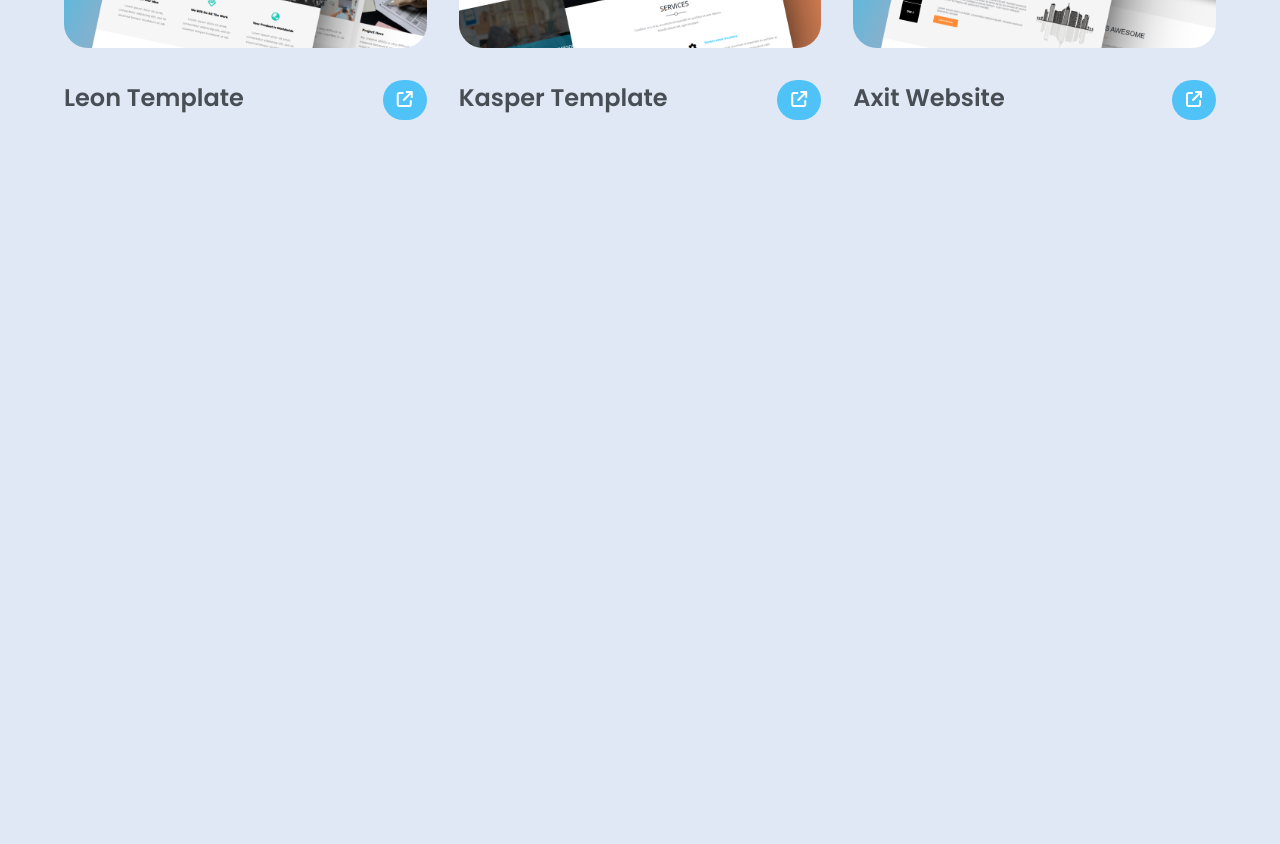
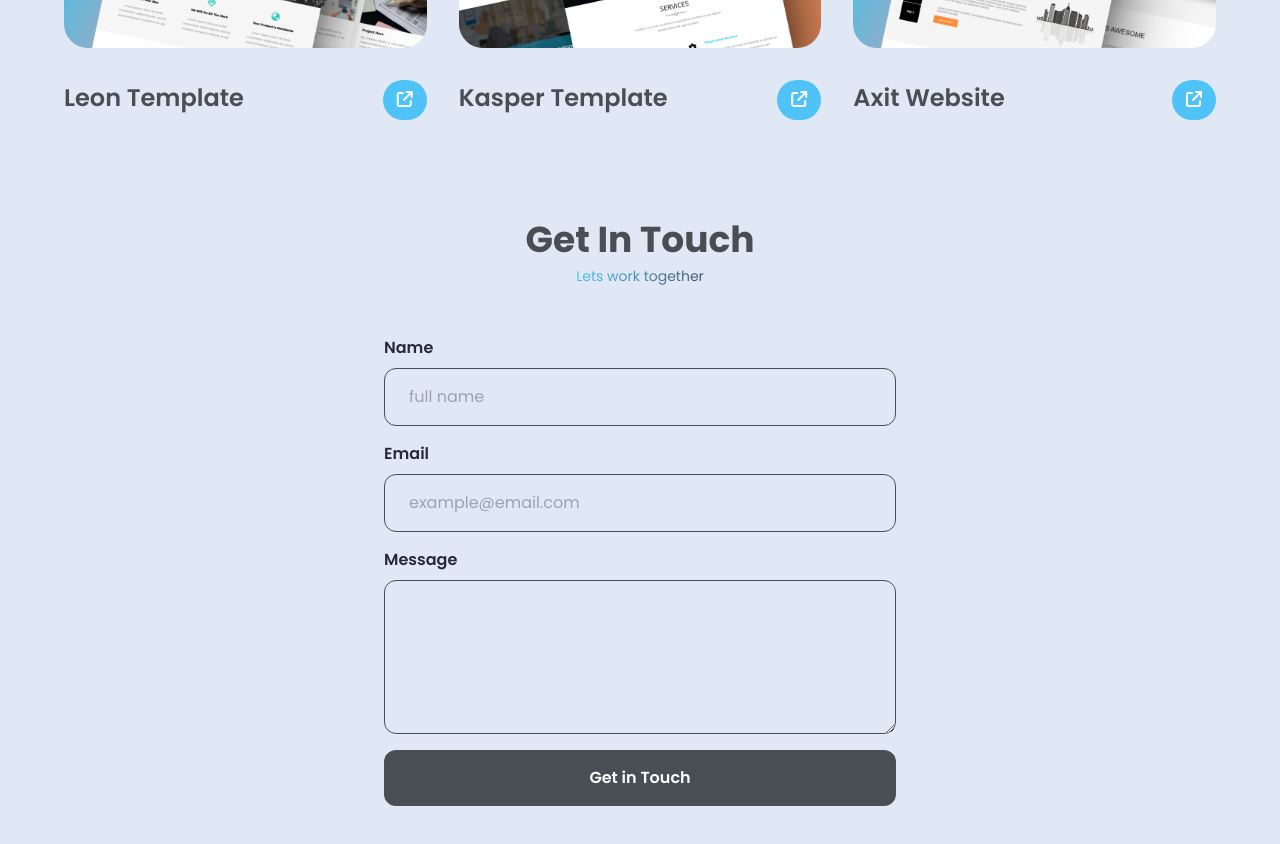
Before and after one commit to mohamedshaheen26/MyPortfolio, a React (Vite) app: page / in a window 1280 px wide. Shown: the part 2980-3824 px from the top of the page. Built offline with nearby package versions, Linux system fonts and the light colour scheme; a web font is replaced by a local one.

Commit message:
Create Contact Section

```diff
--- a/package.json
+++ b/package.json
@@ -10,6 +10,7 @@
     "preview": "vite preview"
   },
   "dependencies": {
+    "@formspree/react": "^2.5.1",
     "@vitejs/plugin-vue": "^5.2.1",
     "bootstrap": "^5.3.3",
     "motion": "^11.14.4",
@@ -17,7 +18,8 @@
     "react-bootstrap": "^2.10.9",
     "react-dom": "^18.3.1",
     "react-router": "^7.1.5",
-    "react-router-dom": "^7.1.5"
+    "react-router-dom": "^7.1.5",
+    "react-toastify": "^11.0.3"
   },
   "devDependencies": {
     "@eslint/js": "^9.15.0",
--- a/src/App.jsx
+++ b/src/App.jsx
@@ -7,6 +7,7 @@ import Services from "./Pages/Services";
 
 import "./App.css";
 import Projects from "./Pages/Projects";
+import Contact from "./Pages/Contact";
 
 function App() {
   return (
@@ -16,6 +17,7 @@ function App() {
       <About resumeData={resumeData} />
       <Services resumeData={resumeData} />
       <Projects resumeData={resumeData} />
+      <Contact resumeData={resumeData} />
     </div>
   );
 }
--- /dev/null
+++ b/src/Pages/Contact.jsx
@@ -0,0 +1,202 @@
+import React, { useState, useEffect } from "react";
+import { motion, AnimatePresence } from "framer-motion";
+import { useForm, ValidationError } from "@formspree/react";
+import { ToastContainer, toast } from "react-toastify";
+import "react-toastify/dist/ReactToastify.css";
+
+const Contact = ({ resumeData }) => {
+  const [isInView, setIsInView] = useState(false);
+  const [state, handleSubmit] = useForm("myzkpdgq");
+
+  useEffect(() => {
+    if (state.succeeded) {
+      toast.success("Message sent successfully!", {
+        autoClose: 3000,
+        hideProgressBar: false,
+        closeOnClick: false,
+        pauseOnHover: false,
+        draggable: true,
+        progress: undefined,
+      });
+
+      document.getElementById("name").value = "";
+      document.getElementById("email").value = "";
+      document.getElementById("message").value = "";
+    }
+  }, [state.succeeded]);
+  return (
+    <section id='contact' className='overflow-hidden pt-20'>
+      <div className='container mx-auto px-4 sm:px-6 lg:px-8 text-center'>
+        <div className='content flex flex-col justify-center items-center transition-all ease-in-out duration-500'>
+          <motion.div
+            initial={{ opacity: 0 }}
+            animate={isInView ? { opacity: 1 } : { opacity: 0 }}
+            transition={{ duration: 0.8 }}
+            onViewportEnter={() => setIsInView(true)}
+            onViewportLeave={() => setIsInView(false)}
+            viewport={{ amount: 0.5, once: false }}
+            className='special-title'
+          >
+            <motion.h2
+              initial={{ x: 200 }}
+              animate={isInView ? { x: 0 } : { x: 200 }}
+              transition={{ duration: 0.8 }}
+              onViewportEnter={() => setIsInView(true)}
+              onViewportLeave={() => setIsInView(false)}
+              viewport={{ amount: 0.5, once: false }}
+              className='text-4xl font-bold text-light-text mt-5 mb-1 text-center dark:text-white'
+            >
+              Get In Touch
+            </motion.h2>
+            <motion.span
+              initial={{ scale: 0 }}
+              onViewportLeave={() => setIsInView(false)}
+              onViewportEnter={() => setIsInView(true)}
+              animate={isInView ? { scale: 1 } : { scale: 0 }}
+              transition={{ duration: 0.8, delay: 0.4 }}
+              viewport={{ amount: 0.5, once: false }}
+              className='role text-sm bg-gradient-to-r from-primary to-slate-600 dark:from-primary dark:to-white text-transparent bg-clip-text mt-2'
+            >
+              Lets work together
+            </motion.span>
+          </motion.div>
+        </div>
+
+        <div className='w-full max-w-2xl lg:max-w-7xl px-6 pt-6 lg:px-8 mx-auto overflow-hidden'>
+          <div className=''>
+            <div className='flex flex-col items-center justify-center space-y-6'>
+              <div className='w-full'>
+                <div className='max-w-lg mx-auto'>
+                  <form onSubmit={handleSubmit} className='mt-6'>
+                    <motion.div
+                      initial={{ y: 100, opacity: 0 }}
+                      animate={
+                        isInView ? { y: 0, opacity: 1 } : { y: 100, opacity: 0 }
+                      }
+                      onViewportEnter={() => setIsInView(true)}
+                      onViewportLeave={() => setIsInView(false)}
+                      viewport={{ amount: 0.5, once: false }}
+                      transition={{ duration: 0.8 }}
+                      className='flex flex-col space-y-2'
+                    >
+                      <label
+                        htmlFor='name'
+                        className='text-left font-semibold text-[#282938] dark:text-white'
+                      >
+                        Name
+                      </label>
+                      <input
+                        type='text'
+                        name='name'
+                        id='name'
+                        placeholder='full name'
+                        required
+                        className='px-6 py-4 rounded-xl bg-transparent border border-[#484E53] focus:outline-none dark:border-[#D6DDED] text-[#8987A1] dark:text-[#8987A1]'
+                      />
+                      <ValidationError
+                        prefix='Name'
+                        field='Name'
+                        errors={state.errors}
+                      />
+                    </motion.div>
+                    <motion.div
+                      initial={{ y: 100, opacity: 0 }}
+                      animate={
+                        isInView ? { y: 0, opacity: 1 } : { y: 100, opacity: 0 }
+                      }
+                      onViewportEnter={() => setIsInView(true)}
+                      onViewportLeave={() => setIsInView(false)}
+                      viewport={{ amount: 0.5, once: false }}
+                      transition={{ duration: 0.8, delay: 0.2 }}
+                      className='flex flex-col space-y-2 mt-4'
+                    >
+                      <label
+                        htmlFor='email'
+                        className='text-left font-semibold text-[#282938] dark:text-white'
+                      >
+                        Email
+                      </label>
+                      <input
+                        type='email'
+                        name='email'
+                        id='email'
+                        placeholder='example@email.com'
+                        required
+                        className='px-6 py-4 rounded-xl bg-transparent border border-[#484E53] focus:outline-none dark:border-[#D6DDED] text-[#8987A1] dark:text-[#8987A1]'
+                      />
+                      <ValidationError
+                        prefix='Email'
+                        field='email'
+                        errors={state.errors}
+                      />
+                    </motion.div>
+                    <motion.div
+                      initial={{ y: 100, opacity: 0 }}
+                      animate={
+                        isInView ? { y: 0, opacity: 1 } : { y: 100, opacity: 0 }
+                      }
+                      onViewportEnter={() => setIsInView(true)}
+                      onViewportLeave={() => setIsInView(false)}
+                      viewport={{ amount: 0.5, once: false }}
+                      transition={{ duration: 0.8, delay: 0.4 }}
+                      className='flex flex-col space-y-2 mt-4'
+                    >
+                      <label
+                        htmlFor='message'
+                        className='text-left font-semibold text-[#282938] dark:text-white'
+                      >
+                        Message
+                      </label>
+                      <textarea
+                        type='text'
+                        name='message'
+                        id='message'
+                        rows={5}
+                        required
+                        className='px-6 py-4 rounded-xl bg-transparent border border-[#484E53] focus:outline-none dark:border-[#D6DDED] text-[#8987A1] dark:text-[#8987A1]'
+                      />
+                      <ValidationError
+                        prefix='Message'
+                        field='message'
+                        errors={state.errors}
+                      />
+                    </motion.div>
+                    <motion.button
+                      initial={{ y: 100, opacity: 0 }}
+                      animate={
+                        isInView ? { y: 0, opacity: 1 } : { y: 100, opacity: 0 }
+                      }
+                      onViewportEnter={() => setIsInView(true)}
+                      onViewportLeave={() => setIsInView(false)}
+                      viewport={{ amount: 0.5, once: false }}
+                      transition={{ duration: 0.8, delay: 0.6 }}
+                      type='submit'
+                      disabled={state.submitting}
+                      className='w-full px-6 py-4 mt-4 bg-[#484E53] rounded-xl text-[#ffffff] dark:bg-[#ffffff] dark:text-[#000000] font-semibold transition-all duration-300 hover:bg-[#61686d] dark:hover:bg-[#e2e2e2]'
+                    >
+                      {state.submitting ? "Sending..." : "Get in Touch"}
+                    </motion.button>
+                  </form>
+                </div>
+              </div>
+            </div>
+          </div>
+        </div>
+      </div>
+      <ToastContainer
+        position='top-left'
+        autoClose={3000}
+        hideProgressBar={false}
+        newestOnTop={false}
+        closeOnClick
+        rtl={false}
+        pauseOnFocusLoss
+        draggable
+        pauseOnHover
+        style={{ top: "90px" }}
+      />
+    </section>
+  );
+};
+
+export default Contact;
--- a/src/Pages/ContactUs.js
+++ /dev/null
@@ -1,24 +0,0 @@
-import React, { Component } from "react";
-export default class ContactUs extends Component {
-  render() {
-    let resumeData = this.props.resumeData;
-    return (
-      <section id='contact'>
-        <div className='row section-head'>
-          <div className='ten columns'>
-            <p className='lead'>
-              Feel free to contact me for any work or suggestions below
-            </p>
-          </div>
-        </div>
-        <div className='row'>
-          <aside className='eigth columns footer-widgets'>
-            <div className='widget'>
-              <h4>Linked in :{resumeData.linkedinId}</h4>
-            </div>
-          </aside>
-        </div>
-      </section>
-    );
-  }
-}
--- a/src/Pages/Projects.jsx
+++ b/src/Pages/Projects.jsx
@@ -17,7 +17,6 @@ const Projects = ({ resumeData }) => {
   };
 
   return (
-    <>
     <section id='projects' className='overflow-hidden pt-20'>
       <div className='container mx-auto px-4 sm:px-6 lg:px-8 text-center'>
         <div className='content flex flex-col justify-center items-center transition-all ease-in-out duration-500'>
@@ -130,7 +129,6 @@ const Projects = ({ resumeData }) => {
         </div>
       </div>
     </section>
-    </>
   );
 };
 
```
Also changed, not shown: 1 other file (tests, documents, lock files or other folders). Lines whose indentation alone changed are shown as unchanged.
